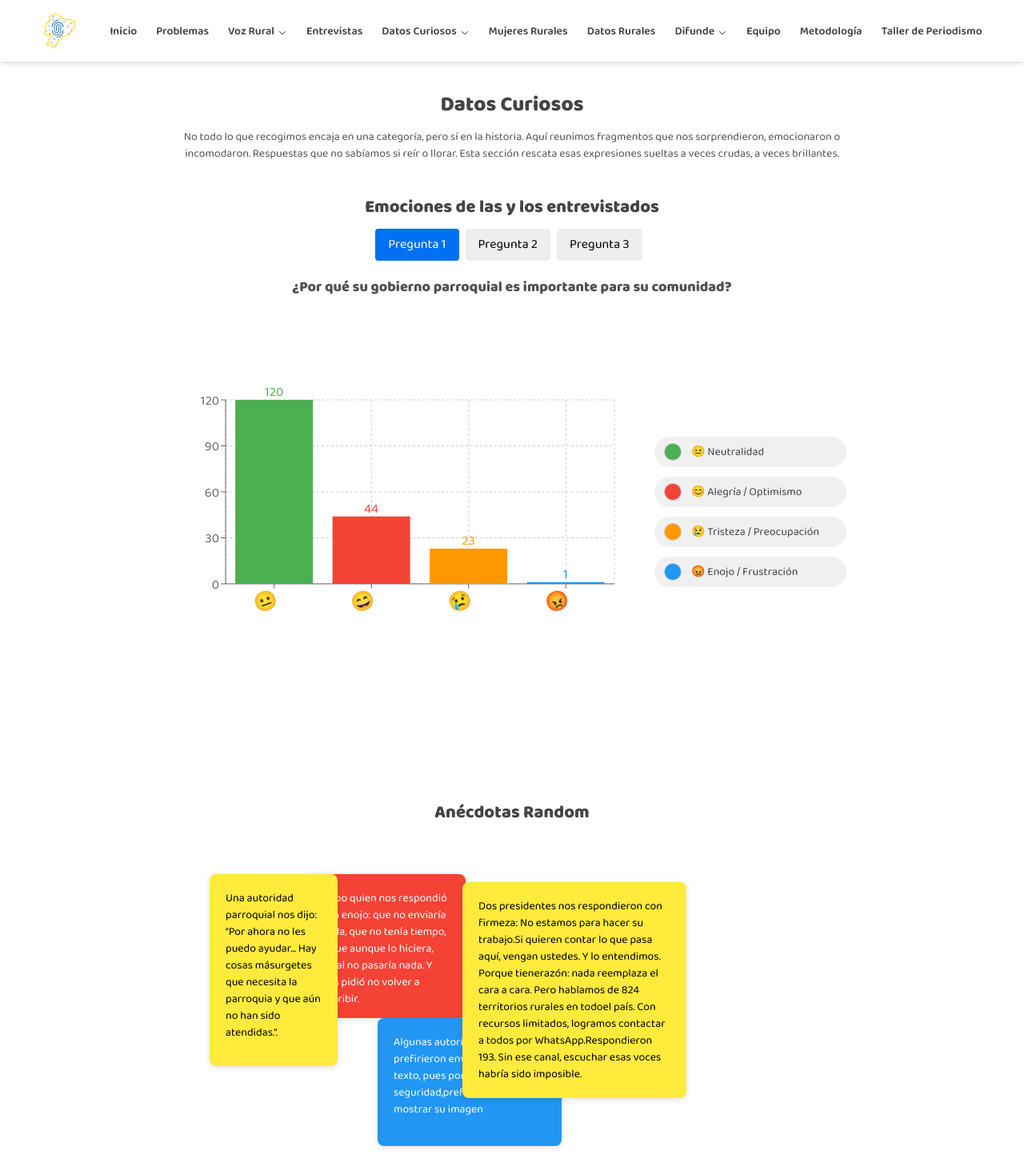
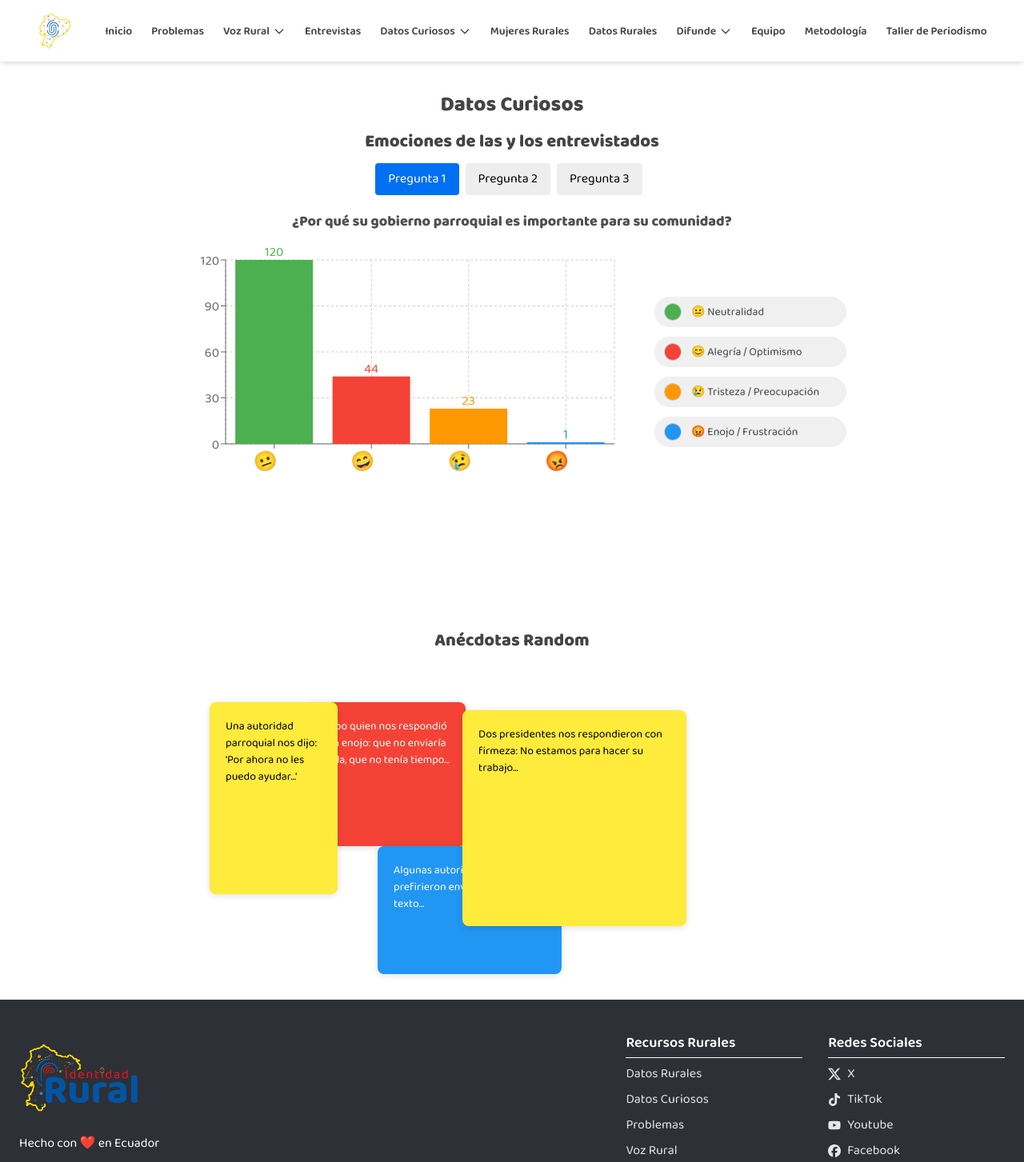
Before and after one commit to KevinYuvi/ConagopareWeb, a Next.js app: page /Datos_Curiosos in a window 1280 px wide. Shown: the top 1453 px of the page at 80% size. Built offline with nearby package versions, Linux system fonts and the light colour scheme.

Commit message:
Navbar Calibrado

```diff
--- a/src/app/Datos_Curiosos/page.tsx
+++ b/src/app/Datos_Curiosos/page.tsx
@@ -14,10 +14,9 @@ import {
 } from "recharts";
 import { motion } from "framer-motion";
 
-// Interfaz para los mensajes
 interface Mensaje {
   texto: string;
-  emocion: string; // p.ej. "😄 Alegría"
+  emocion: string;
 }
 
 interface PreguntaData {
@@ -30,7 +29,6 @@ const fadeUpVariant = {
   visible: { opacity: 1, y: 0, transition: { duration: 0.6, ease: "easeOut" } },
 };
 
-// Subtítulos para cada pregunta
 const subtitulosPorPregunta: Record<number, string> = {
   1: "¿Por qué su gobierno parroquial es importante para su comunidad?",
   2: "¿Enumere en orden de prioridad máximo 10 problemáticas que usted identifica en su parroquia?",
@@ -42,14 +40,9 @@ export default function DatosCuriososPage() {
   const [selectedPregunta, setSelectedPregunta] = useState(1);
   const [isMobile, setIsMobile] = useState(false);
 
-  // Colores para el gráfico
   const colors = ["#4caf50", "#f44336", "#ff9800", "#2196f3", "#9c27b0"];
 
-  // Leyendas por pregunta
-  const leyendasPorPregunta: Record<
-    number,
-    { color: string; label: string }[]
-  > = {
+  const leyendasPorPregunta: Record<number, { color: string; label: string }[]> = {
     1: [
       { color: "#4caf50", label: "😐 Neutralidad" },
       { color: "#f44336", label: "😊 Alegría / Optimismo" },
@@ -104,25 +97,22 @@ export default function DatosCuriososPage() {
   const cuadros = [
     {
       color: "#f44336",
-      text: "Hubo quien nos respondió con enojo: que no enviaría nada, que no tenía tiempo, y que aunque lo hiciera, igual no pasaría nada. Y nos pidió no volver a escribir.",
+      text: "Hubo quien nos respondió con enojo: que no enviaría nada, que no tenía tiempo...",
       style: { top: 20, left: 160, width: 200, height: 180, color: "white" },
     },
     {
       color: "#2196f3",
-      text:
-        "Algunas autoridades prefirieron enviar un audio o texto, pues por motivos de seguridad,prefirieron no mostrar su imagen",
+      text: "Algunas autoridades prefirieron enviar un audio o texto...",
       style: { top: 200, left: 250, width: 230, height: 160, color: "white" },
     },
     {
       color: "#ffeb3b",
-      text:
-        "Dos presidentes nos respondieron con firmeza: No estamos para hacer su trabajo.Si quieren contar lo que pasa aquí, vengan ustedes. Y lo entendimos. Porque tienerazón: nada reemplaza el cara a cara. Pero hablamos de 824 territorios rurales en todoel país. Con recursos limitados, logramos contactar a todos por WhatsApp.Respondieron 193. Sin ese canal, escuchar esas voces habría sido imposible.",
+      text: "Dos presidentes nos respondieron con firmeza: No estamos para hacer su trabajo...",
       style: { top: 30, right: 200, width: 280, height: 270, color: "black" },
     },
     {
       color: "#ffeb3b",
-      text:
-        "Una autoridad parroquial nos dijo: “Por ahora no les puedo ayudar... Hay cosas másurgetes que necesita la parroquia y que aún no han sido atendidas.”.",
+      text: "Una autoridad parroquial nos dijo: 'Por ahora no les puedo ayudar...'",
       style: { bottom: 40, left: 40, width: 160, height: 240, color: "black" },
     },
   ];
@@ -134,51 +124,22 @@ export default function DatosCuriososPage() {
         whileInView="visible"
         variants={fadeUpVariant}
         viewport={{ once: true }}
-        style={{
-          fontWeight: "bold",
-          fontSize: 26,
-          marginBottom: 10,
-          textAlign: "center",
-        }}
+        style={{ fontWeight: "bold", fontSize: 26, marginBottom: 10, textAlign: "center" }}
       >
         Datos Curiosos
       </motion.h1>
-      <motion.p
-        initial="hidden"
-        whileInView="visible"
-        variants={fadeUpVariant}
-        viewport={{ once: true }}
-        style={{
-          fontSize: 14,
-          color: "#555",
-          marginBottom: 40,
-          textAlign: "center",
-        }}
-      >
-        No todo lo que recogimos encaja en una categoría, pero sí en la historia.
-      Aquí reunimos fragmentos que nos sorprendieron, emocionaron o incomodaron.
-    Respuestas que no sabíamos si reír o llorar. Esta sección rescata esas expresiones sueltas
-       a veces crudas, a veces brillantes.
 
-      </motion.p>
-
-      {/* Título Emociones de los entrevistados */}
+      <motion.section id="emociones" className="scroll-mt-38">
         <motion.h2
           initial="hidden"
           whileInView="visible"
           variants={fadeUpVariant}
           viewport={{ once: true }}
-        style={{
-          fontWeight: "bold",
-          fontSize: 22,
-          marginBottom: 10,
-          textAlign: "center",
-        }}
+          style={{ fontWeight: "bold", fontSize: 22, marginBottom: 10, textAlign: "center" }}
         >
           Emociones de las y los entrevistados
         </motion.h2>
 
-      {/* Botones para seleccionar pregunta */}
         <motion.div
           initial="hidden"
           whileInView="visible"
@@ -198,30 +159,6 @@ export default function DatosCuriososPage() {
                 border: "none",
                 borderRadius: 4,
                 cursor: "pointer",
-              transition: "all 0.3s ease",
-              outline: "none",
-            }}
-            onMouseEnter={(e) => {
-              const target = e.currentTarget;
-              if (selectedPregunta !== n) {
-                target.style.backgroundColor = "#005bb5";
-                target.style.color = "#fff";
-              }
-            }}
-            onMouseLeave={(e) => {
-              const target = e.currentTarget;
-              if (selectedPregunta !== n) {
-                target.style.backgroundColor = "#eee";
-                target.style.color = "#000";
-              }
-            }}
-            onFocus={(e) => {
-              const target = e.currentTarget;
-              target.style.boxShadow = "0 0 8px #0070f3";
-            }}
-            onBlur={(e) => {
-              const target = e.currentTarget;
-              target.style.boxShadow = "none";
               }}
             >
               Pregunta {n}
@@ -229,58 +166,28 @@ export default function DatosCuriososPage() {
           ))}
         </motion.div>
 
-      {/* Subtítulo dinámico */}
         <motion.h3
           initial="hidden"
           whileInView="visible"
           variants={fadeUpVariant}
           viewport={{ once: true }}
-        style={{
-          textAlign: "center",
-          fontWeight: 700,
-          fontSize: 18,
-          marginBottom: 14,
-          color: "#505050",
-          minHeight: 34,
-        }}
+          style={{ textAlign: "center", fontWeight: 700, fontSize: 18, marginBottom: 14, color: "#505050" }}
         >
           {subtitulosPorPregunta[selectedPregunta]}
         </motion.h3>
 
-      {/* Sección de emociones */}
-      <section
-        id="emociones"
-        style={{ marginTop: "100px" }} // margen para el navbar
-      >
-        {/* Gráfico de barras */}
         <motion.div
           initial="hidden"
           whileInView="visible"
           variants={fadeUpVariant}
           viewport={{ once: true }}
-          style={{
-            display: "flex",
-            flexDirection: isMobile ? "column" : "row",
-            gap: 30,
-            flexWrap: "wrap",
-            justifyContent: "center",
-          }}
+          style={{ display: "flex", flexDirection: isMobile ? "column" : "row", gap: 30, flexWrap: "wrap", justifyContent: "center" }}
         >
-          {/* Gráfico */}
           <div style={{ flex: "1 1 400px", minWidth: 280, height: 320 }}>
             <ResponsiveContainer width="100%" height="100%">
-              <BarChart
-                data={chartData}
-                margin={{ top: 20, right: 20, left: 0, bottom: 40 }}
-              >
+              <BarChart data={chartData} margin={{ top: 20, right: 20, left: 0, bottom: 40 }}>
                 <CartesianGrid strokeDasharray="3 3" />
-                <XAxis
-                  dataKey="emoji"
-                  tick={{ fontSize: 24 }}
-                  interval={0}
-                  angle={-20}
-                  textAnchor="end"
-                />
+                <XAxis dataKey="emoji" tick={{ fontSize: 24 }} interval={0} angle={-20} textAnchor="end" />
                 <YAxis allowDecimals={false} />
                 <Tooltip formatter={(value: number) => [`${value}`, "Veces"]} />
                 <Bar dataKey="count" fill="#82ca9d">
@@ -293,122 +200,45 @@ export default function DatosCuriososPage() {
             </ResponsiveContainer>
           </div>
 
-          {/* Leyenda */}
-          <div
-            style={{
-              flex: "0 0 240px",
-              display: "flex",
-              flexDirection: "column",
-              gap: 12,
-              justifyContent: "center",
-              userSelect: "none",
-              minWidth: 200,
-            }}
-          >
+          <div style={{ flex: "0 0 240px", display: "flex", flexDirection: "column", gap: 12, justifyContent: "center", userSelect: "none", minWidth: 200 }}>
             {leyendaActual.map(({ color, label }) => (
-              <div
-                key={label}
-                style={{
-                  display: "flex",
-                  alignItems: "center",
-                  gap: 12,
-                  padding: "8px 12px",
-                  borderRadius: 20,
-                  backgroundColor: "#f0f0f0",
-                  fontSize: 14,
-                  transition: "transform 0.3s ease",
-                  cursor: "default",
-                }}
-                onMouseEnter={(e) => {
-                  (e.currentTarget as HTMLDivElement).style.transform = "scale(1.05)";
-                  (e.currentTarget as HTMLDivElement).style.boxShadow =
-                    "0 4px 12px rgba(0,0,0,0.15)";
-                }}
-                onMouseLeave={(e) => {
-                  (e.currentTarget as HTMLDivElement).style.transform = "scale(1)";
-                  (e.currentTarget as HTMLDivElement).style.boxShadow = "none";
-                }}
-              >
-                <div
-                  style={{
-                    width: 22,
-                    height: 22,
-                    backgroundColor: color,
-                    borderRadius: "50%",
-                    border: "1px solid #ccc",
-                  }}
-                />
+              <div key={label} style={{ display: "flex", alignItems: "center", gap: 12, padding: "8px 12px", borderRadius: 20, backgroundColor: "#f0f0f0", fontSize: 14 }}>
+                <div style={{ width: 22, height: 22, backgroundColor: color, borderRadius: "50%", border: "1px solid #ccc" }} />
                 <span>{label}</span>
               </div>
             ))}
           </div>
         </motion.div>
-      </section>
+      </motion.section>
 
-      {/* Sección de anécdotas random */}
-<section
-  id="anecdotas"
-  style={{ marginTop: "200px" }}
->
+     <motion.section id="anecdotas" style={{ marginTop: "160px", scrollMarginTop: "100px" }}>
         <motion.h2
           initial="hidden"
           whileInView="visible"
           variants={fadeUpVariant}
           viewport={{ once: true }}
-    style={{
-      fontWeight: "bold",
-      fontSize: 22,
-      marginBottom: 10,
-      textAlign: "center",
-    }}
+          style={{ fontWeight: "bold", fontSize: 22, marginBottom: 10, textAlign: "center" }}
         >
           Anécdotas Random
         </motion.h2>
-  <div
-    style={{
-      position: "relative",
-      width: "100%",
-      height: 300,
-      marginTop: 40,
-      marginBottom: 60,
-    }}
-  >
+
+        <div style={{ position: "relative", width: "100%", height: 300, marginTop: 40, marginBottom: 60 }}>
           {cuadros.map(({ color, text, style }, i) => (
             <motion.div
               key={i}
               initial="hidden"
               whileInView="visible"
-        whileHover={{
-          y: -20, // Se eleva al hacer hover
-          scale: 1.08, // Aumenta el tamaño suavemente
-          boxShadow: "0 12px 32px rgba(0,0,0,0.25)", // Sombra fuerte
-          zIndex: 10 // Se coloca al frente de los demás cuadros
-        }}
-        transition={{
-          type: "spring",
-          stiffness: 300,
-          damping: 20
-        }}
+              whileHover={{ y: -20, scale: 1.08, boxShadow: "0 12px 32px rgba(0,0,0,0.25)", zIndex: 10 }}
+              transition={{ type: "spring", stiffness: 300, damping: 20 }}
               viewport={{ once: true, amount: 0.3 }}
               variants={fadeUpVariant}
-        style={{
-          position: "absolute",
-          backgroundColor: color,
-          padding: 20,
-          borderRadius: 8,
-          fontSize: 14,
-          cursor: "pointer",
-          boxShadow: "0 2px 8px rgba(0,0,0,0.12)",
-          zIndex: 1, // Por defecto, todos tienen zIndex bajo
-          ...style,
-        }}
+              style={{ position: "absolute", backgroundColor: color, padding: 20, borderRadius: 8, fontSize: 14, cursor: "pointer", boxShadow: "0 2px 8px rgba(0,0,0,0.12)", zIndex: 1, ...style }}
             >
               {text}
             </motion.div>
           ))}
         </div>
-</section>
-
+      </motion.section>
     </div>
   );
 }
--- a/src/components/Navbar.tsx
+++ b/src/components/Navbar.tsx
@@ -2,9 +2,8 @@
 
 import Link from "next/link";
 import Image from "next/image";
-import { useState, useRef, useEffect } from "react";
+import { useState, useRef } from "react";
 import { Menu, X } from "lucide-react";
-import { motion } from "framer-motion";
 
 type LinkItem = {
   href: string;
@@ -12,7 +11,7 @@ type LinkItem = {
 };
 
 type LinkWithSubmenu = {
-  href: string;
+  href?: string;
   label: string;
   submenu: LinkItem[];
 };
@@ -21,35 +20,22 @@ type NavLink = LinkItem | LinkWithSubmenu;
 
 export default function Navbar() {
   const [isOpen, setIsOpen] = useState(false);
+  const [vozRuralOpen, setVozRuralOpen] = useState(false);
+  const [difundeOpen, setDifundeOpen] = useState(false);
+  const [datosCuriososOpen, setDatosCuriososOpen] = useState(false);
   const [submenuAbierto, setSubmenuAbierto] = useState<string | null>(null);
+  const closeTimeout = useRef<NodeJS.Timeout | null>(null);
 
-  // Referencias para detectar clicks fuera de los submenus
-  const submenuRefs = {
-    vozRural: useRef<HTMLUListElement>(null),
-    datosCuriosos: useRef<HTMLUListElement>(null),
-    difunde: useRef<HTMLUListElement>(null),
-  };
-
-  // Función para cerrar submenu si haces click fuera
-  useEffect(() => {
-    const handleClickOutside = (e: MouseEvent) => {
-      Object.keys(submenuRefs).forEach((key) => {
-        const submenu = submenuRefs[key as keyof typeof submenuRefs].current;
-        if (submenu && !submenu.contains(e.target as Node)) {
-          setSubmenuAbierto(null); // Cerrar submenu
+  function closeAllSubmenus() {
+    setVozRuralOpen(false);
+    setDifundeOpen(false);
+    setDatosCuriososOpen(false);
   }
-      });
-    };
-
-    document.addEventListener("click", handleClickOutside);
-    return () => document.removeEventListener("click", handleClickOutside);
-  }, []);
 
   const links: NavLink[] = [
     { href: "/", label: "Inicio" },
     { href: "/Problemas", label: "Problemas" },
     {
-      href: "/Voz_Rural",
       label: "Voz Rural",
       submenu: [
         {
@@ -64,17 +50,21 @@ export default function Navbar() {
     },
     { href: "/Entrevistas", label: "Entrevistas" },
     {
-      href: "/Datos_Curiosos",
       label: "Datos Curiosos",
       submenu: [
-        { href: "#emociones", label: "Emociones de las y los entrevistados" },
-        { href: "#anecdotas", label: "Anécdotas Random" },
+        {
+          href: "/Datos_Curiosos#emociones",
+          label: "Emociones de las y los Entrevistados",
+        },
+        {
+          href: "/Datos_Curiosos#anecdotas",
+          label: "Anécdotas Random",
+        },
       ],
     },
     { href: "/Mujeres_Rurales", label: "Mujeres Rurales" },
     { href: "/Datos_Rurales", label: "Datos Rurales" },
     {
-      href: "/Difunde",
       label: "Difunde",
       submenu: [
         {
@@ -96,14 +86,8 @@ export default function Navbar() {
     { href: "/Taller_Periodismo", label: "Taller de Periodismo" },
   ];
 
-  const submenuVariants = {
-    hidden: { opacity: 0, y: -10, pointerEvents: "none" as const },
-    visible: { opacity: 1, y: 0, pointerEvents: "auto" as const, transition: { duration: 0.25 } },
-  };
-
   return (
     <nav className="w-full z-50">
-      {/* Navbar en pantallas grandes */}
       <div className="hidden xl:flex container mx-auto items-center justify-center p-4 bg-white/30 backdrop-blur-md shadow-md fixed top-0 left-0 right-0 z-40">
         <Link href="/">
           <Image
@@ -114,42 +98,76 @@ export default function Navbar() {
             className="rounded-md cursor-pointer mr-10"
           />
         </Link>
+
         <ul className="flex space-x-6 text-sm font-semibold">
           {links.map((link) => {
             if ("submenu" in link) {
+              const isVozRural = link.label === "Voz Rural";
+              const isDifunde = link.label === "Difunde";
+              const isDatosCuriosos = link.label === "Datos Curiosos";
+              const isOpen = isVozRural
+                ? vozRuralOpen
+                : isDifunde
+                ? difundeOpen
+                : isDatosCuriosos
+                ? datosCuriososOpen
+                : false;
+
               return (
                 <li
                   key={link.label}
-                  className="relative"
-                  onMouseEnter={() => setSubmenuAbierto(link.label)}
-                  onMouseLeave={() => setSubmenuAbierto(null)}
+                  className="relative group"
+                  onMouseEnter={() => {
+                    if (closeTimeout.current) clearTimeout(closeTimeout.current);
+                    closeAllSubmenus();
+                    if (isVozRural) setVozRuralOpen(true);
+                    if (isDifunde) setDifundeOpen(true);
+                    if (isDatosCuriosos) setDatosCuriososOpen(true);
+                  }}
+                  onMouseLeave={() => {
+                    closeTimeout.current = setTimeout(() => {
+                      closeAllSubmenus();
+                    }, 300);
+                  }}
                 >
+                  <div>
                     <button
+                      aria-haspopup="true"
+                      aria-expanded={isOpen}
                       className="hover:text-cyan-600 flex items-center gap-1"
-                    onClick={() => setSubmenuAbierto((prev) => (prev === link.label ? null : link.label))}
                     >
-                    <Link href={link.href} className="cursor-pointer">
                       {link.label}
-                    </Link>
                       <svg
-                      className="w-3 h-3 mt-1"
+                        className="w-4 h-4"
                         fill="none"
                         stroke="currentColor"
                         strokeWidth="2"
                         viewBox="0 0 24 24"
-                      xmlns="http://www.w3.org/2000/svg"
                       >
-                      <path strokeLinecap="round" strokeLinejoin="round" d="M19 9l-7 7-7-7" />
+                        <path
+                          strokeLinecap="round"
+                          strokeLinejoin="round"
+                          d="M19 9l-7 7-7-7"
+                        />
                       </svg>
                     </button>
-                  {submenuAbierto === link.label && (
-                    <ul ref={submenuRefs[link.label as keyof typeof submenuRefs]} className="absolute top-full left-0 mt-1 w-max bg-white border border-gray-300 rounded shadow-lg z-50">
-                      {link.submenu?.map((sublink) => (
-                        <li key={sublink.href}>
+                  </div>
+
+                  {isOpen && (
+                    <ul
+                      className={`absolute top-full mt-2 z-50 rounded-xl shadow-lg border border-gray-200 bg-white
+                        ${isDatosCuriosos ? 'left-1/2 -translate-x-1/2 min-w-[220px] max-w-[280px]' : 'left-0 min-w-[260px]'}
+                      `}
+                    >
+                      {link.submenu.map((sublink, idx) => (
+                        <li
+                          key={sublink.href}
+                          className={idx !== link.submenu.length - 1 ? "border-b border-gray-200" : ""}
+                        >
                           <Link
                             href={sublink.href}
-                            className="block px-4 py-2 whitespace-nowrap hover:bg-cyan-100"
-                            onClick={() => setSubmenuAbierto(null)}
+                            className={`block px-4 py-2 hover:bg-cyan-100 transition duration-150 ${idx === 0 ? "rounded-t-md" : ""} ${idx === link.submenu.length - 1 ? "rounded-b-md" : ""}`}
+                            onClick={() => closeAllSubmenus()}
                           >
                             {sublink.label}
                           </Link>
@@ -172,32 +190,44 @@ export default function Navbar() {
         </ul>
       </div>
 
-      {/* Botón flotante siempre visible en móviles */}
       <button
         onClick={() => setIsOpen(!isOpen)}
-        className="xl:hidden fixed top-4 left-1/2 -translate-x-1/2 z-50 w-12 h-12 rounded-full bg-blue-500 text-white flex items-center justify-center shadow-lg"
+        className="xl:hidden fixed top-4 right-4 z-50 w-12 h-12 rounded-full bg-blue-500 text-white flex items-center justify-center shadow-lg"
       >
         {isOpen ? <X className="w-6 h-6" /> : <Menu className="w-6 h-6" />}
       </button>
 
-      {/* Menú móvil responsive */}
       {isOpen && (
         <div className="xl:hidden fixed inset-0 z-40 backdrop-blur-md bg-white/30 flex flex-col items-center justify-center space-y-6 text-sm font-semibold px-4 py-6 overflow-y-auto">
           {links.map((link) => {
             if ("submenu" in link) {
+              const estaAbierto = submenuAbierto === link.label;
+
               return (
-                <div key={link.label} className="flex flex-col items-center">
-                  <p className="font-semibold">{link.label}</p>
+                <div key={link.label} className="w-full text-center">
+                  <button
+                    onClick={() =>
+                      setSubmenuAbierto(estaAbierto ? null : link.label)
+                    }
+                    className="w-full py-2 hover:text-blue-900 font-semibold"
+                  >
+                    {link.label} {estaAbierto ? "▲" : "▼"}
+                  </button>
+
+                  {estaAbierto && (
+                    <div className="flex flex-col pl-4">
                       {link.submenu.map((sublink) => (
                         <Link
                           key={sublink.href}
                           href={sublink.href}
-                      className="hover:text-blue-900"
+                          className="py-1 hover:text-blue-800 text-sm"
                           onClick={() => setIsOpen(false)}
                         >
-                      {sublink.label}
+                          ↳ {sublink.label}
                         </Link>
                       ))}
+                    </div>
+                  )}
                 </div>
               );
             }
@@ -206,7 +236,7 @@ export default function Navbar() {
               <Link
                 key={link.href}
                 href={link.href}
-                className="hover:text-blue-900"
+                className="hover:text-blue-800"
                 onClick={() => setIsOpen(false)}
               >
                 {link.label}
```
Lines whose indentation alone changed are shown as unchanged.
